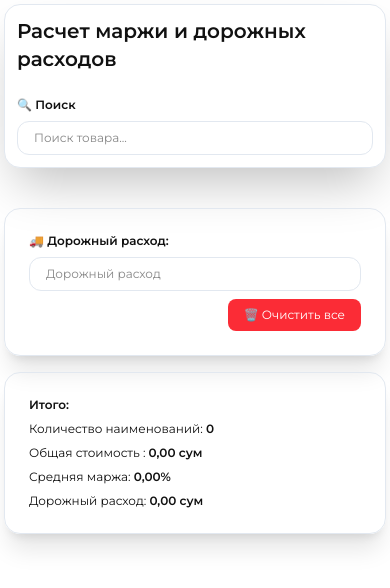
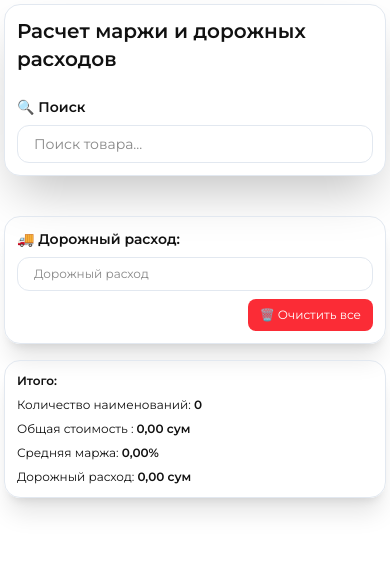
Before and after one commit to MuhammadjonBb/price-calc, a Vue app: page / in a window 390 px wide. Shown: the top 588 px of the page. Built offline with nearby package versions, Linux system fonts and the light colour scheme.

Commit message:
animations

```diff
--- a/src/components/productList.vue
+++ b/src/components/productList.vue
@@ -28,47 +28,51 @@
         >
           Добавьте товары для расчета
         </div> -->
-
+        <transition-group name="fade" tag="div" class="grid gap-3">
           <productRow
             v-for="(product, index) in products"
-          :key="index"
+            :key="product.id || index"
             :product="product"
             @update:finalPrice="setFinalPrice"
             @update:removeProduct="removeProduct"
           />
+        </transition-group>
+
         <div class="flex flex-col gap-2 mt-2">
-          <h3 class="font-semibold">🔍 Поиск</h3>
+          <h3 class="font-semibold text-lg">🔍 Поиск</h3>
           <productSearch @add-product="addProduct" :added-products="products" />
         </div>
       </div>
       <!-- MOBILE -->
-      <div v-else class="text-xs md:text-md">
+      <div v-else class="text-sm md:text-md">
         <!-- <div
           class="text-gray-900 text-center p-4 mt-2 border-d ashed border-2 border-gray-600 rounded-lg"
         >
           Калькулятор оптимизирован для десктопной версии. Пожалуйста,
           используйте его на компьютере для лучшего опыта.
         </div> -->
+        <transition-group name="fade" tag="div" class="flex-col gap-1">
           <productRow
             v-for="(product, index) in products"
-          :key="index"
+            :key="product.id || index"
             :product="product"
             @update:finalPrice="setFinalPrice"
             @update:removeProduct="removeProduct"
           />
+        </transition-group>
         <div class="flex flex-col gap-2 mt-2 md:text-sm">
-          <h3 class="font-semibold">🔍 Поиск</h3>
+          <h3 class="font-semibold text-sm">🔍 Поиск</h3>
           <productSearch @add-product="addProduct" :added-products="products" />
         </div>
       </div>
     </div>
     <div
-      class="grid grid-cols-1 2xl:grid-cols-2 gap-4 mt-6 max-w-full mx-auto text-xs md:text-sm xl:text-xl"
+      class="grid grid-cols-1 2xl:grid-cols-2 gap-4 md:mt-6 mt-3 max-w-full mx-auto text-xs md:text-sm xl:text-xl"
     >
       <div
-        class="flex flex-col gap-2 shadow-xl rounded-2xl p-6 border border-border"
+        class="flex flex-col gap-2 shadow-xl rounded-2xl md:p-6 p-3 border border-border"
       >
-        <h3 class="font-semibold lg:text-lg">🚚 Дорожный расход:</h3>
+        <h3 class="font-semibold lg:text-lg text-sm">🚚 Дорожный расход:</h3>
         <div class="flex flex-col 2xl:flex-row justify-between gap-2">
           <input
             placeholder="Дорожный расход"
@@ -79,7 +83,7 @@
             v-model="formattedValue"
           />
           <button
-            class="flex self-end cursor-pointer bg-red-500 text-white px-4 py-2 rounded-lg hover:bg-red-600 transition-colors"
+            class="flex self-end cursor-pointer bg-red-500 text-white md:px-4 py-2 px-3 rounded-lg hover:bg-red-600 transition-colors"
             @click="
               products = [];
               roadExpense = '';
@@ -91,7 +95,7 @@
         </div>
       </div>
       <div
-        class="flex flex-col gap-2 shadow-xl rounded-2xl p-6 border border-border"
+        class="flex flex-col gap-2 shadow-xl rounded-2xl md:p-6 p-3 border border-border"
       >
         <h3 class="font-semibold lg:text-lg">Итого:</h3>
         <div>
@@ -237,8 +241,6 @@ const avgMargin = computed(() => {
 });
 
 const isDesktop = computed(() => {
-  console.log(window.innerWidth);
-
   return window.innerWidth >= 1024; // Условие для определения десктопной версии (можно настроить по своему усмотрению)
 });
 
--- a/src/components/productRow.vue
+++ b/src/components/productRow.vue
@@ -65,21 +65,21 @@
   <!-- MOBILE -->
   <div
     v-else
-    class="flex flex-col gap-2 text-text-main rounded-lg border border-border shadow-md bg-surface mb-4 text-xs md:text-sm p-3 md:p-5"
+    class="flex flex-col text-text-main rounded-lg border border-border shadow-md bg-surface mb-4 text-sm md:text-sm p-3 md:p-5"
   >
     <h2 class="text-sm md:text-lg font-semibold">Наименование</h2>
-    <div class="">
+    <div class="mb-2">
       {{ product.name }}
     </div>
 
-    <div>
+    <div class="mb-2">
       <span class="font-semibold mr-1">CC Факт:</span>
       {{ formatPrice(minPrice) }} сум
     </div>
-    <div>
+    <div class="mb-2">
       <span class="font-semibold mr-1">Ед. изм.: </span> {{ product.unit }}
     </div>
-    <div class="flex flex-col gap-1">
+    <div class="flex flex-col gap-0.5 mb-2">
       <span class="font-semibold">Количество:</span>
       <input
         name="amount"
@@ -94,7 +94,7 @@
         "
       />
     </div>
-    <div class="flex flex-col gap-1">
+    <div class="flex flex-col gap-0.5 mb-2">
       <span class="font-semibold"> Маржа: (%) </span>
       <input
         name="margin"
@@ -109,7 +109,7 @@
         v-model.number="product.margin"
       />
     </div>
-    <div class="flex flex-col gap-1 pr-1">
+    <div class="flex flex-col gap-0.5 pr-1 mb-2">
       <span class="font-semibold">Цена без доставки (Маржа + НДС)</span>
       <!-- {{ formatPrice(product.marginPrice) }} сум -->
       <div class="flex gap-2">
@@ -123,15 +123,15 @@
         <span class="block content-center">сум</span>
       </div>
     </div>
-    <div class="flex flex-col gap-1">
+    <div class="flex flex-col gap-0.5 mb-2">
       <span class="font-semibold"> Цена с учетем доставки:<br /></span>
       {{ formatPrice(product.deliveryPrice) }} сум
     </div>
-    <div class="">
+    <div class="mb-2">
       <span class="font-semibold">Сумма:<br /></span>
       {{ formatPrice(product.finalPrice) }} сум
     </div>
-    <div class="flex justify-end pr-5">
+    <div class="flex justify-end">
       <button
         @click="removeProduct"
         class="bg-red-500 text-white px-4 py-1.5 rounded-md cursor-pointer hover:bg-red-600 focus:outline-none focus:ring-2 focus:ring-red-400"
--- a/src/style.css
+++ b/src/style.css
@@ -18,3 +18,18 @@ body {
   background-color: var(--color-bg);
   color: var(--color-text-main);
 }
+
+.fade-enter-active,
+.fade-leave-active {
+  transition: all 0.25s ease;
+}
+
+.fade-enter-from,
+.fade-leave-to {
+  opacity: 0;
+  transform: translateY(10px);
+}
+
+.fade-move {
+  transition: transform 0.25s ease;
+}
```
Lines whose indentation alone changed are shown as unchanged.
